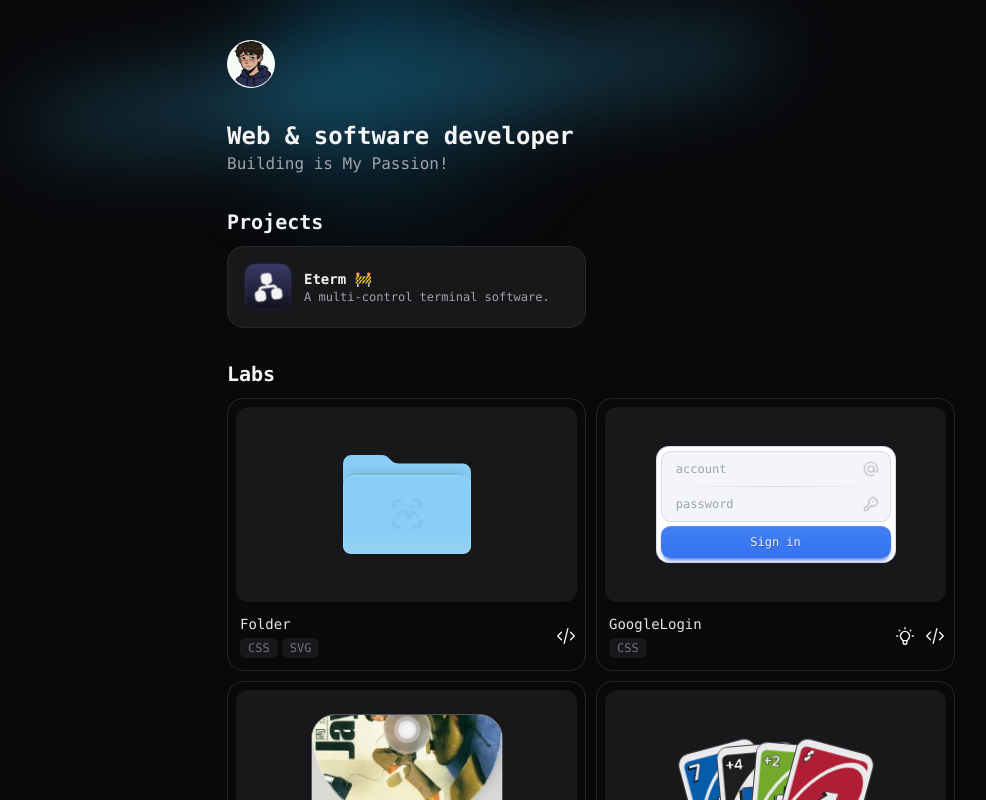
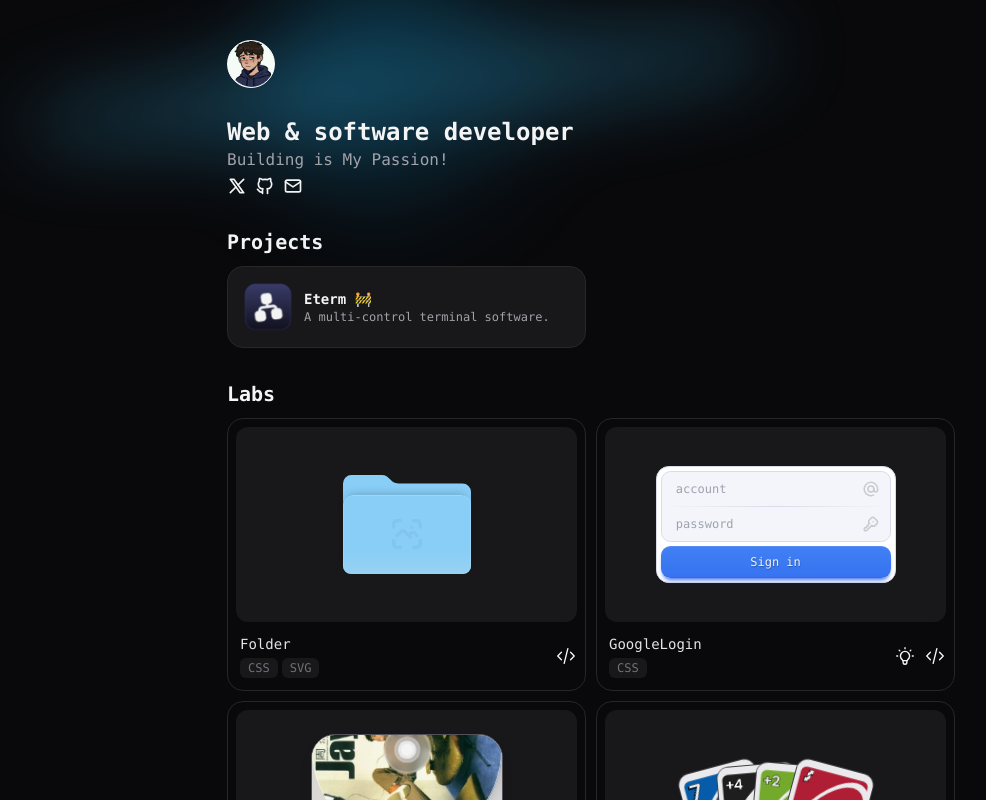
Before and after one commit to oopserian/oopserian.github.io, a React (Vite) app: page / in a window 1280 px wide. Shown: the top 800 px of the page, without its empty margins (49-1035 px from the left). Built offline with nearby package versions, Linux system fonts and the light colour scheme.

Commit message:
feat:contact

```diff
--- a/src/layouts/default.tsx
+++ b/src/layouts/default.tsx
@@ -2,6 +2,7 @@ import { LabCard } from "@/components/LabCard";
 import { ProjectCard } from "@/components/ProjectCard";
 import projectData from "@/data/projects/data.json";
 import labData from "@/data/labs/data.json";
+import { IconBrandX, IconBrandGithub, IconMail } from "@tabler/icons-react";
 
 const Layout: React.FC = () => {
     return (
@@ -31,9 +32,20 @@ const MineInfos = () => {
             <a target="_blank" href="https://github.com/oopserian" className="border border-zinc-50 block w-12 h-12 rounded-full overflow-hidden bg-gradient-to-t from-zinc-50 to-green-50">
                 <img className="w-full h-full object-cover" src="/logo.webp" />
             </a>
-            <div>
-                <h2 className="text-2xl font-bold">Web & software developer</h2>
-                <p className="text-md font-thin text-zinc-400">Building is My Passion!</p>
+            <div className="flex flex-col gap-2">
+                <h2 className="text-2xl font-bold leading-none">Web & software developer</h2>
+                <p className="text-md font-thin text-zinc-400 leading-none">Building is My Passion!</p>
+                <div className="flex items-center gap-2">
+                    <a href="https://x.com/oopserian" target="_blank">
+                        <IconBrandX size={20} />
+                    </a>
+                    <a href="https://github.com/oopserian" target="_blank">
+                        <IconBrandGithub size={20} />
+                    </a>
+                    <a href="mailto:oopserian@gmail.com" target="_blank">
+                        <IconMail size={20} />
+                    </a>
+                </div>
             </div>
         </div>
     )
```
